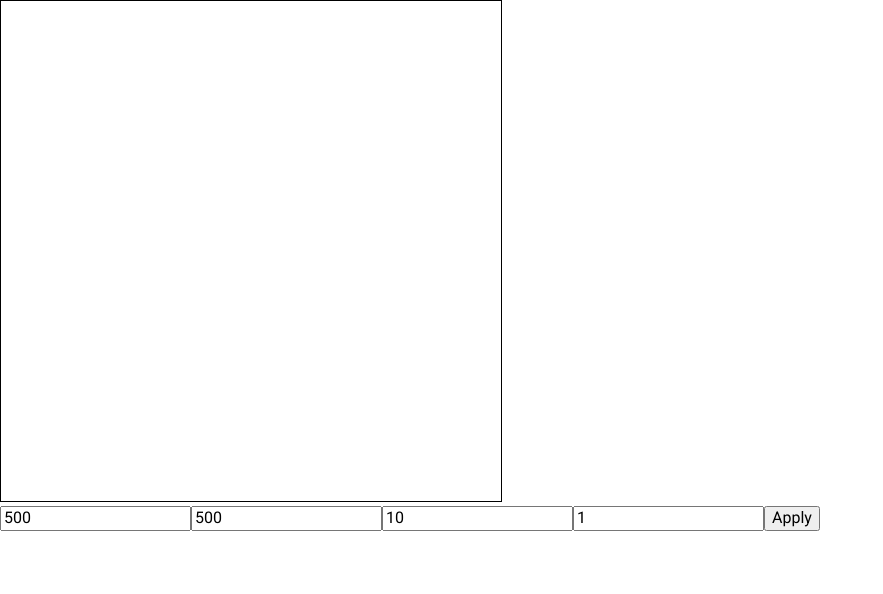
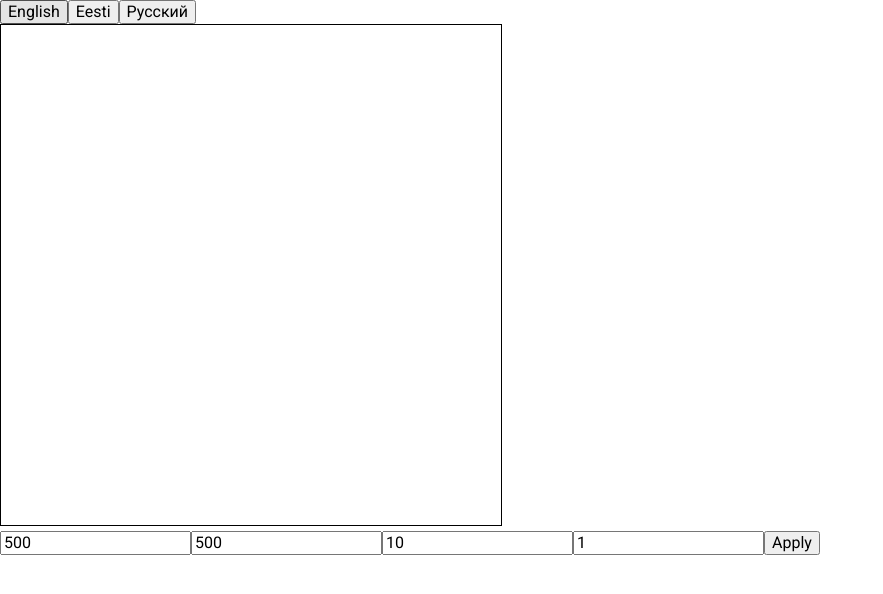
Before and after one commit to verrev/cybercube-gol, a React app: page / in a window 1280 px wide. Shown: the top 594 px of the page, without its empty margins (0-883 px from the left). Built offline with nearby package versions, Linux system fonts and the light colour scheme.

Commit message:
Internationalization

```diff
--- a/package.json
+++ b/package.json
@@ -42,6 +42,7 @@
     "formik": "^2.1.4",
     "prop-types": "^15.7.2",
     "react": "^16.13.0",
-    "react-dom": "^16.13.0"
+    "react-dom": "^16.13.0",
+    "react-intl": "^3.12.0"
   }
 }
--- /dev/null
+++ b/src/App.js
@@ -0,0 +1,22 @@
+import React, { useState } from "react";
+import { IntlProvider } from "react-intl";
+import MenuContainer from "containers/MenuContainer";
+import GameOfLifeContainer from "containers/GameOfLifeContainer";
+import messages from "assets/locales/messages.json";
+import "assets/index.sass";
+
+const App = () => {
+  const [locale, setLocale] = useState(navigator.language);
+
+  return (
+    <IntlProvider
+      locale={locale}
+      messages={messages[locale] || messages["en-EE"]}
+    >
+      <MenuContainer setLocale={setLocale} />
+      <GameOfLifeContainer />
+    </IntlProvider>
+  );
+};
+
+export default App;
--- /dev/null
+++ b/src/assets/locales/messages.json
@@ -0,0 +1,11 @@
+{
+  "en-EE": {
+    "settings.apply": "Apply"
+  },
+  "et-EE": {
+    "settings.apply": "Uuenda"
+  },
+  "ru-EE": {
+    "settings.apply": "Подать заявление"
+  }
+}
--- a/src/components/Settings/index.js
+++ b/src/components/Settings/index.js
@@ -1,6 +1,7 @@
 import React, { Fragment } from "react";
 import PropTypes from "prop-types";
 import { Form, Field, ErrorMessage } from "formik";
+import { FormattedMessage } from "react-intl";
 
 const propTypes = {
   isSubmitting: PropTypes.bool,
@@ -16,7 +17,7 @@ const Settings = ({ isSubmitting, initialState }) => (
       </Fragment>
     ))}
     <button type="submit" disabled={isSubmitting}>
-      Apply
+      <FormattedMessage id="settings.apply" />
     </button>
   </Form>
 );
--- /dev/null
+++ b/src/containers/MenuContainer.js
@@ -0,0 +1,26 @@
+import React from "react";
+import PropTypes from "prop-types";
+
+const propTypes = {
+  setLocale: PropTypes.func.isRequired
+};
+
+const MenuContainer = ({ setLocale }) => {
+  return (
+    <div>
+      <button type="button" onClick={() => setLocale("en-EE")}>
+        English
+      </button>
+      <button type="button" onClick={() => setLocale("et-EE")}>
+        Eesti
+      </button>
+      <button type="button" onClick={() => setLocale("ru-EE")}>
+        Pусский
+      </button>
+    </div>
+  );
+};
+
+MenuContainer.propTypes = propTypes;
+
+export default MenuContainer;
--- a/src/index.js
+++ b/src/index.js
@@ -1,6 +1,5 @@
 import React from "react";
 import { render } from "react-dom";
-import GameOfLifeContainer from "containers/GameOfLifeContainer";
-import "assets/index.sass";
+import App from "App";
 
-render(<GameOfLifeContainer />, document.getElementById("root"));
+render(<App />, document.getElementById("root"));
```
Also changed, not shown: 1 other file (tests, documents, lock files or other folders).
